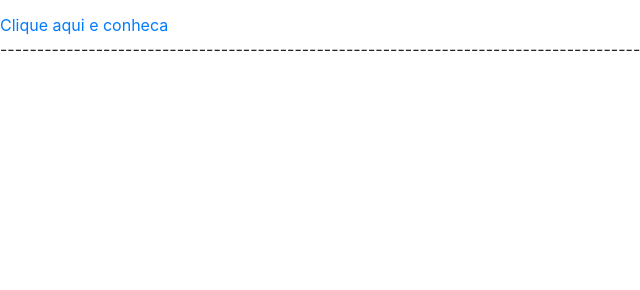
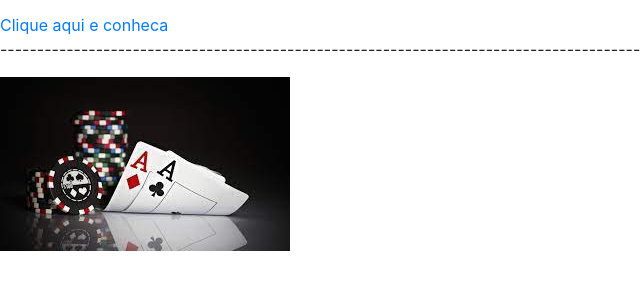
Before and after one commit to asaphefelippe/Atividade-01, a plain HTML site: page index.html in a window 1280 px wide. Shown: the part 396-686 px from the top of the page, without its empty margins (0-640 px from the left). Drawn offline with nearby package versions, Linux system fonts and the light colour scheme.

Commit message:
Foi adicionado uma imagem

```diff
--- a/index.html
+++ b/index.html
@@ -22,6 +22,7 @@
             <p>Conheca mais sobre o rapper brasileiro.</p>
             <a href="sobre.html">Clique aqui e conheca</a>
             <p>----------------------------------------------------------------------------------------------------------------------------------</p>
+            <img src="../Atividade-01/assets/images/Poker.jpg">
         </div>
     </section>
 </body>
```
Also changed, not shown: assets/images/Poker.jpg (added).
